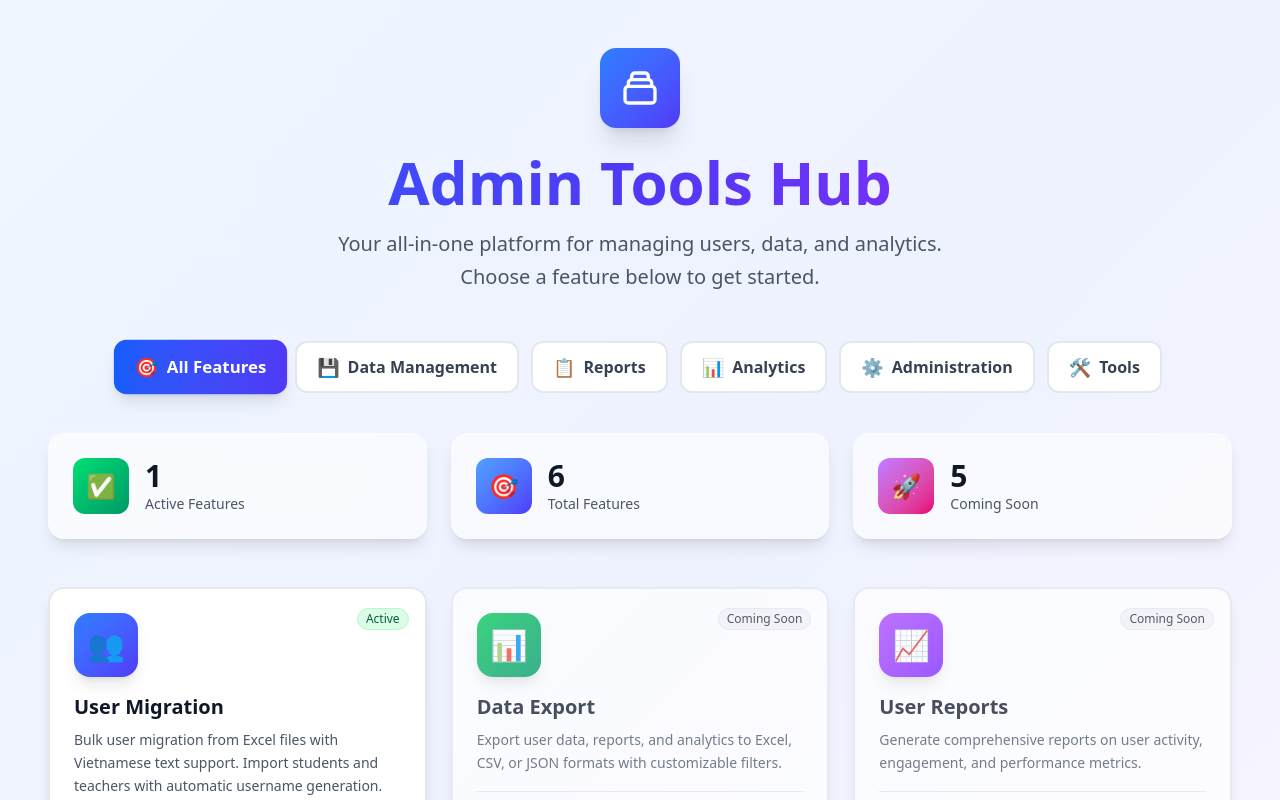
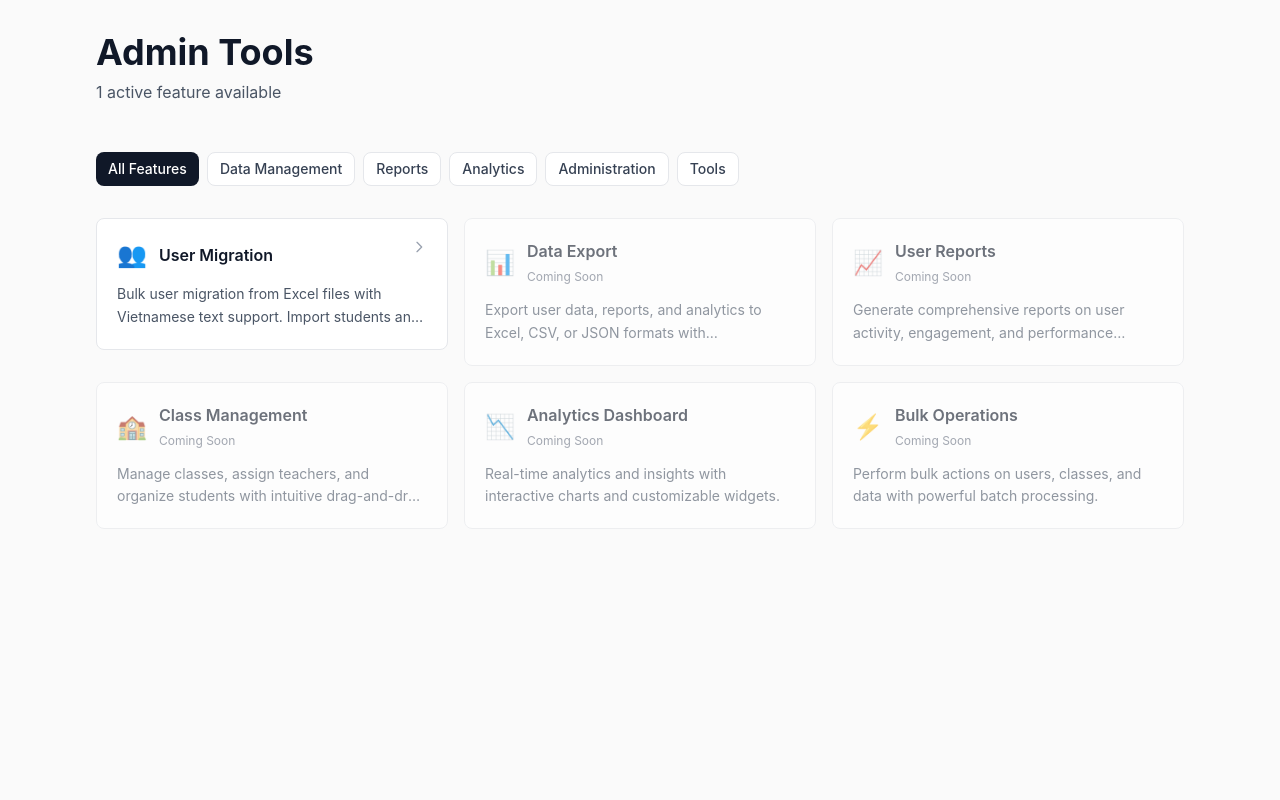
Before and after one commit to tdquang1196/quangtd10-test1, a Next.js app: page / in a window 1280 px wide. Shown: the top 800 px of the page. Built offline with nearby package versions, Linux system fonts and the light colour scheme.

Commit message:
Optimzie glabal style

```diff
--- a/app/features/user-migration/page.tsx
+++ b/app/features/user-migration/page.tsx
@@ -9,120 +9,87 @@ export default function UserMigrationPage() {
   const [isModalOpen, setIsModalOpen] = useState(false)
 
   return (
-    <div className="min-h-screen p-6 md:p-12">
-      <div className="max-w-6xl mx-auto">
+    <div className="min-h-screen p-4 md:p-8 max-w-4xl mx-auto">
       {/* Breadcrumb */}
-        <nav className="mb-8">
       <Link
         href="/"
-            className="inline-flex items-center gap-2 text-gray-600 hover:text-blue-600 transition-colors"
+        className="inline-flex items-center gap-2 text-sm text-gray-600 hover:text-gray-900 mb-8"
       >
-            <svg className="w-5 h-5" fill="none" stroke="currentColor" viewBox="0 0 24 24">
+        <svg className="w-4 h-4" fill="none" stroke="currentColor" viewBox="0 0 24 24">
           <path strokeLinecap="round" strokeLinejoin="round" strokeWidth={2} d="M10 19l-7-7m0 0l7-7m-7 7h18" />
         </svg>
-            <span className="font-medium">Back to Features</span>
+        Back
       </Link>
-        </nav>
 
       {/* Header */}
-        <div className="text-center mb-12">
-          <div className="inline-flex items-center justify-center w-20 h-20 bg-gradient-to-br from-blue-500 to-indigo-600 rounded-2xl mb-6 shadow-xl">
-            <svg className="w-10 h-10 text-white" fill="none" stroke="currentColor" viewBox="0 0 24 24">
-              <path strokeLinecap="round" strokeLinejoin="round" strokeWidth={2} d="M12 4.354a4 4 0 110 5.292M15 21H3v-1a6 6 0 0112 0v1zm0 0h6v-1a6 6 0 00-9-5.197M13 7a4 4 0 11-8 0 4 4 0 018 0z" />
-            </svg>
-          </div>
-
-          <h1 className="text-5xl font-bold bg-gradient-to-r from-blue-600 via-indigo-600 to-purple-600 bg-clip-text text-transparent mb-4">
-            User Migration Tool
+      <div className="mb-8">
+        <h1 className="text-3xl md:text-4xl font-bold text-gray-900 mb-2">
+          User Migration
         </h1>
-
-          <p className="text-lg text-gray-600 mb-8 leading-relaxed max-w-2xl mx-auto">
-            Bulk user migration made simple. Upload your Excel file, preview the data,
-            and migrate students and teachers with just a few clicks.
+        <p className="text-gray-600">
+          Bulk import students and teachers from Excel files
         </p>
       </div>
 
-        {/* Features Grid */}
-        <div className="grid grid-cols-1 md:grid-cols-3 gap-6 mb-10">
-          <div className="bg-white/60 backdrop-blur-sm rounded-xl p-6 shadow-lg border border-white/20">
-            <div className="w-12 h-12 bg-blue-100 rounded-lg flex items-center justify-center mx-auto mb-3">
-              <svg className="w-6 h-6 text-blue-600" fill="none" stroke="currentColor" viewBox="0 0 24 24">
-                <path strokeLinecap="round" strokeLinejoin="round" strokeWidth={2} d="M9 12h6m-6 4h6m2 5H7a2 2 0 01-2-2V5a2 2 0 012-2h5.586a1 1 0 01.707.293l5.414 5.414a1 1 0 01.293.707V19a2 2 0 01-2 2z" />
-              </svg>
+      {/* Steps */}
+      <div className="grid grid-cols-1 md:grid-cols-3 gap-4 mb-8">
+        <div className="bg-white rounded-lg border border-gray-200 p-4">
+          <div className="flex items-center gap-3 mb-2">
+            <div className="w-6 h-6 rounded-full bg-gray-900 text-white flex items-center justify-center text-sm font-semibold">
+              1
             </div>
-            <h3 className="font-semibold text-gray-800 mb-1 text-center">Excel Upload</h3>
-            <p className="text-sm text-gray-600 text-center">Upload and process Excel files with Vietnamese text support</p>
+            <h3 className="font-semibold">Upload</h3>
+          </div>
+          <p className="text-sm text-gray-600">Upload Excel file with user data</p>
         </div>
 
-          <div className="bg-white/60 backdrop-blur-sm rounded-xl p-6 shadow-lg border border-white/20">
-            <div className="w-12 h-12 bg-indigo-100 rounded-lg flex items-center justify-center mx-auto mb-3">
-              <svg className="w-6 h-6 text-indigo-600" fill="none" stroke="currentColor" viewBox="0 0 24 24">
-                <path strokeLinecap="round" strokeLinejoin="round" strokeWidth={2} d="M15 12a3 3 0 11-6 0 3 3 0 016 0z" />
-                <path strokeLinecap="round" strokeLinejoin="round" strokeWidth={2} d="M2.458 12C3.732 7.943 7.523 5 12 5c4.478 0 8.268 2.943 9.542 7-1.274 4.057-5.064 7-9.542 7-4.477 0-8.268-2.943-9.542-7z" />
-              </svg>
+        <div className="bg-white rounded-lg border border-gray-200 p-4">
+          <div className="flex items-center gap-3 mb-2">
+            <div className="w-6 h-6 rounded-full bg-gray-900 text-white flex items-center justify-center text-sm font-semibold">
+              2
             </div>
-            <h3 className="font-semibold text-gray-800 mb-1 text-center">Live Preview</h3>
-            <p className="text-sm text-gray-600 text-center">Review all data before migration with detailed previews</p>
+            <h3 className="font-semibold">Preview</h3>
+          </div>
+          <p className="text-sm text-gray-600">Review processed data</p>
         </div>
 
-          <div className="bg-white/60 backdrop-blur-sm rounded-xl p-6 shadow-lg border border-white/20">
-            <div className="w-12 h-12 bg-purple-100 rounded-lg flex items-center justify-center mx-auto mb-3">
-              <svg className="w-6 h-6 text-purple-600" fill="none" stroke="currentColor" viewBox="0 0 24 24">
-                <path strokeLinecap="round" strokeLinejoin="round" strokeWidth={2} d="M9 12l2 2 4-4m6 2a9 9 0 11-18 0 9 9 0 0118 0z" />
-              </svg>
+        <div className="bg-white rounded-lg border border-gray-200 p-4">
+          <div className="flex items-center gap-3 mb-2">
+            <div className="w-6 h-6 rounded-full bg-gray-900 text-white flex items-center justify-center text-sm font-semibold">
+              3
             </div>
-            <h3 className="font-semibold text-gray-800 mb-1 text-center">Bulk Migration</h3>
-            <p className="text-sm text-gray-600 text-center">Migrate hundreds of users efficiently with error handling</p>
+            <h3 className="font-semibold">Migrate</h3>
+          </div>
+          <p className="text-sm text-gray-600">Execute migration and view results</p>
         </div>
       </div>
 
-        {/* How it Works */}
-        <div className="bg-white rounded-2xl shadow-xl p-8 mb-10 border-2 border-gray-200">
-          <h2 className="text-2xl font-bold text-gray-900 mb-6 text-center">How It Works</h2>
-          <div className="grid grid-cols-1 md:grid-cols-3 gap-8">
-            <div className="text-center">
-              <div className="w-16 h-16 bg-gradient-to-br from-blue-500 to-indigo-600 rounded-full flex items-center justify-center mx-auto mb-4 text-white text-2xl font-bold">
-                1
-              </div>
-              <h3 className="font-bold text-gray-900 mb-2">Upload Excel</h3>
-              <p className="text-sm text-gray-600">Upload your Excel file with student and teacher data</p>
-            </div>
-            <div className="text-center">
-              <div className="w-16 h-16 bg-gradient-to-br from-indigo-500 to-purple-600 rounded-full flex items-center justify-center mx-auto mb-4 text-white text-2xl font-bold">
-                2
-              </div>
-              <h3 className="font-bold text-gray-900 mb-2">Preview Data</h3>
-              <p className="text-sm text-gray-600">Review processed data, usernames, and class assignments</p>
-            </div>
-            <div className="text-center">
-              <div className="w-16 h-16 bg-gradient-to-br from-purple-500 to-pink-600 rounded-full flex items-center justify-center mx-auto mb-4 text-white text-2xl font-bold">
-                3
-              </div>
-              <h3 className="font-bold text-gray-900 mb-2">Migrate Users</h3>
-              <p className="text-sm text-gray-600">Execute migration and view results with error tracking</p>
-            </div>
-          </div>
+      {/* Requirements */}
+      <div className="bg-gray-50 rounded-lg border border-gray-200 p-6 mb-8">
+        <h2 className="font-semibold mb-3">Excel File Format</h2>
+        <ul className="space-y-2 text-sm text-gray-600">
+          <li className="flex items-start gap-2">
+            <span className="text-gray-400">•</span>
+            <span><strong>Column 1:</strong> Full name (Vietnamese text supported)</span>
+          </li>
+          <li className="flex items-start gap-2">
+            <span className="text-gray-400">•</span>
+            <span><strong>Column 2:</strong> Grade (e.g., 1A, 2B, 3C)</span>
+          </li>
+          <li className="flex items-start gap-2">
+            <span className="text-gray-400">•</span>
+            <span><strong>Column 3:</strong> Phone number</span>
+          </li>
+        </ul>
       </div>
 
       {/* CTA */}
-        <div className="text-center">
       <Button
         onClick={() => setIsModalOpen(true)}
         size="lg"
-            icon={
-              <svg className="w-5 h-5" fill="none" stroke="currentColor" viewBox="0 0 24 24">
-                <path strokeLinecap="round" strokeLinejoin="round" strokeWidth={2} d="M13 10V3L4 14h7v7l9-11h-7z" />
-              </svg>
-            }
       >
-            Launch Migration Tool
+        Start Migration
       </Button>
-
-          <p className="text-sm text-gray-500 mt-4">
-            Supports Excel (.xlsx, .xls) files with automatic username generation
-          </p>
-        </div>
-      </div>
 
       <MigrationModal
         isOpen={isModalOpen}
--- a/app/globals.css
+++ b/app/globals.css
@@ -5,9 +5,9 @@
 }
 
 body {
-  font-family: system-ui, -apple-system, BlinkMacSystemFont, 'Segoe UI', Roboto, 'Helvetica Neue', Arial, sans-serif;
+  font-family: -apple-system, BlinkMacSystemFont, 'Segoe UI', Roboto, 'Helvetica Neue', Arial, sans-serif;
   -webkit-font-smoothing: antialiased;
   -moz-osx-font-smoothing: grayscale;
-  background: linear-gradient(to bottom right, rgb(239 246 255), rgb(238 242 255), rgb(250 245 255));
-  min-height: 100vh;
+  background-color: #fafafa;
+  color: #1f2937;
 }
--- a/app/page.tsx
+++ b/app/page.tsx
@@ -11,85 +11,39 @@ export default function Home() {
     ? FEATURES
     : FEATURES.filter(f => f.category === selectedCategory)
 
+  const activeCount = FEATURES.filter(f => f.status === 'active').length
+
   return (
-    <main className="min-h-screen p-6 md:p-12">
-      <div className="max-w-7xl mx-auto">
-        {/* Header */}
-        <div className="text-center mb-12">
-          <div className="inline-flex items-center justify-center w-20 h-20 bg-gradient-to-br from-blue-500 to-indigo-600 rounded-2xl mb-6 shadow-xl">
-            <svg className="w-10 h-10 text-white" fill="none" stroke="currentColor" viewBox="0 0 24 24">
-              <path strokeLinecap="round" strokeLinejoin="round" strokeWidth={2} d="M19 11H5m14 0a2 2 0 012 2v6a2 2 0 01-2 2H5a2 2 0 01-2-2v-6a2 2 0 012-2m14 0V9a2 2 0 00-2-2M5 11V9a2 2 0 012-2m0 0V5a2 2 0 012-2h6a2 2 0 012 2v2M7 7h10" />
-            </svg>
-          </div>
-
-          <h1 className="text-5xl md:text-6xl font-bold bg-gradient-to-r from-blue-600 via-indigo-600 to-purple-600 bg-clip-text text-transparent mb-4">
-            Admin Tools Hub
+    <main className="min-h-screen p-4 md:p-8 max-w-6xl mx-auto">
+      {/* Minimal Header */}
+      <div className="mb-12">
+        <h1 className="text-3xl md:text-4xl font-bold text-gray-900 mb-2">
+          Admin Tools
         </h1>
-
-          <p className="text-lg md:text-xl text-gray-600 max-w-2xl mx-auto leading-relaxed">
-            Your all-in-one platform for managing users, data, and analytics. Choose a feature below to get started.
+        <p className="text-gray-600">
+          {activeCount} active feature{activeCount !== 1 ? 's' : ''} available
         </p>
       </div>
 
-        {/* Category Filter */}
-        <div className="flex flex-wrap justify-center gap-3 mb-10">
+      {/* Compact Category Filter */}
+      <div className="flex flex-wrap gap-2 mb-8">
         {FEATURE_CATEGORIES.map(category => (
           <button
             key={category.id}
             onClick={() => setSelectedCategory(category.id)}
-              className={`px-5 py-2.5 rounded-xl font-semibold transition-all duration-200 flex items-center gap-2 ${
+            className={`px-3 py-1.5 rounded-lg text-sm font-medium transition-colors ${
               selectedCategory === category.id
-                  ? 'bg-gradient-to-r from-blue-600 to-indigo-600 text-white shadow-lg scale-105'
-                  : 'bg-white text-gray-700 hover:bg-gray-50 border-2 border-gray-200 hover:border-blue-300'
+                ? 'bg-gray-900 text-white'
+                : 'bg-white text-gray-700 hover:bg-gray-100 border border-gray-200'
             }`}
           >
-              <span className="text-lg">{category.icon}</span>
-              <span>{category.label}</span>
+            {category.label}
           </button>
         ))}
       </div>
 
-        {/* Stats */}
-        <div className="grid grid-cols-1 md:grid-cols-3 gap-6 mb-12">
-          <div className="bg-white/60 backdrop-blur-sm rounded-2xl p-6 shadow-lg border border-white/20">
-            <div className="flex items-center gap-4">
-              <div className="w-14 h-14 bg-gradient-to-br from-green-400 to-emerald-600 rounded-xl flex items-center justify-center">
-                <span className="text-2xl">✅</span>
-              </div>
-              <div>
-                <div className="text-3xl font-bold text-gray-900">{FEATURES.filter(f => f.status === 'active').length}</div>
-                <div className="text-sm text-gray-600">Active Features</div>
-              </div>
-            </div>
-          </div>
-
-          <div className="bg-white/60 backdrop-blur-sm rounded-2xl p-6 shadow-lg border border-white/20">
-            <div className="flex items-center gap-4">
-              <div className="w-14 h-14 bg-gradient-to-br from-blue-400 to-indigo-600 rounded-xl flex items-center justify-center">
-                <span className="text-2xl">🎯</span>
-              </div>
-              <div>
-                <div className="text-3xl font-bold text-gray-900">{FEATURES.length}</div>
-                <div className="text-sm text-gray-600">Total Features</div>
-              </div>
-            </div>
-          </div>
-
-          <div className="bg-white/60 backdrop-blur-sm rounded-2xl p-6 shadow-lg border border-white/20">
-            <div className="flex items-center gap-4">
-              <div className="w-14 h-14 bg-gradient-to-br from-purple-400 to-pink-600 rounded-xl flex items-center justify-center">
-                <span className="text-2xl">🚀</span>
-              </div>
-              <div>
-                <div className="text-3xl font-bold text-gray-900">{FEATURES.filter(f => f.status === 'coming-soon').length}</div>
-                <div className="text-sm text-gray-600">Coming Soon</div>
-              </div>
-            </div>
-          </div>
-        </div>
-
-        {/* Features Grid */}
-        <div className="grid grid-cols-1 md:grid-cols-2 lg:grid-cols-3 gap-6">
+      {/* Clean Features Grid */}
+      <div className="grid grid-cols-1 md:grid-cols-2 lg:grid-cols-3 gap-4">
         {filteredFeatures.map(feature => (
           <FeatureCard key={feature.id} feature={feature} />
         ))}
@@ -97,20 +51,10 @@ export default function Home() {
 
       {/* No Features Message */}
       {filteredFeatures.length === 0 && (
-          <div className="text-center py-20">
-            <div className="text-6xl mb-4">🔍</div>
-            <h3 className="text-2xl font-bold text-gray-900 mb-2">No features found</h3>
-            <p className="text-gray-600">Try selecting a different category</p>
+        <div className="text-center py-16">
+          <p className="text-gray-500">No features in this category</p>
         </div>
       )}
-
-        {/* Footer */}
-        <div className="mt-16 text-center">
-          <p className="text-sm text-gray-500">
-            Select a feature card to access its functionality. More features coming soon!
-          </p>
-        </div>
-      </div>
     </main>
   )
 }
--- a/components/Notification.tsx
+++ b/components/Notification.tsx
@@ -13,49 +13,23 @@ export default function Notification({ message, type, onClose }: NotificationPro
   }, [onClose])
 
   const typeStyles = {
-    success: 'bg-gradient-to-r from-green-500 to-emerald-500 border-green-400',
-    error: 'bg-gradient-to-r from-red-500 to-rose-500 border-red-400',
-    warning: 'bg-gradient-to-r from-yellow-500 to-orange-500 border-yellow-400',
-    info: 'bg-gradient-to-r from-blue-500 to-indigo-500 border-blue-400'
-  }
-
-  const icons = {
-    success: (
-      <svg className="w-6 h-6" fill="none" stroke="currentColor" viewBox="0 0 24 24">
-        <path strokeLinecap="round" strokeLinejoin="round" strokeWidth={2} d="M9 12l2 2 4-4m6 2a9 9 0 11-18 0 9 9 0 0118 0z" />
-      </svg>
-    ),
-    error: (
-      <svg className="w-6 h-6" fill="none" stroke="currentColor" viewBox="0 0 24 24">
-        <path strokeLinecap="round" strokeLinejoin="round" strokeWidth={2} d="M10 14l2-2m0 0l2-2m-2 2l-2-2m2 2l2 2m7-2a9 9 0 11-18 0 9 9 0 0118 0z" />
-      </svg>
-    ),
-    warning: (
-      <svg className="w-6 h-6" fill="none" stroke="currentColor" viewBox="0 0 24 24">
-        <path strokeLinecap="round" strokeLinejoin="round" strokeWidth={2} d="M12 9v2m0 4h.01m-6.938 4h13.856c1.54 0 2.502-1.667 1.732-3L13.732 4c-.77-1.333-2.694-1.333-3.464 0L3.34 16c-.77 1.333.192 3 1.732 3z" />
-      </svg>
-    ),
-    info: (
-      <svg className="w-6 h-6" fill="none" stroke="currentColor" viewBox="0 0 24 24">
-        <path strokeLinecap="round" strokeLinejoin="round" strokeWidth={2} d="M13 16h-1v-4h-1m1-4h.01M21 12a9 9 0 11-18 0 9 9 0 0118 0z" />
-      </svg>
-    )
+    success: 'bg-gray-900 border-gray-800',
+    error: 'bg-red-600 border-red-700',
+    warning: 'bg-orange-600 border-orange-700',
+    info: 'bg-blue-600 border-blue-700'
   }
 
   return (
-    <div className={`fixed top-6 right-6 ${typeStyles[type]} text-white px-6 py-4 rounded-2xl shadow-2xl z-[9999] min-w-[320px] max-w-md border-2 animate-slide-in`}>
-      <div className="flex items-start gap-4">
-        <div className="flex-shrink-0 mt-0.5">
-          {icons[type]}
-        </div>
-        <div className="flex-1 text-sm font-medium leading-relaxed">
+    <div className={`fixed top-4 right-4 ${typeStyles[type]} text-white px-4 py-3 rounded-lg shadow-lg z-[9999] max-w-sm border animate-slide-in`}>
+      <div className="flex items-center gap-3">
+        <div className="flex-1 text-sm">
           {message}
         </div>
         <button
           onClick={onClose}
-          className="flex-shrink-0 text-white/80 hover:text-white transition-colors focus:outline-none"
+          className="flex-shrink-0 text-white/70 hover:text-white transition-colors focus:outline-none"
         >
-          <svg className="w-5 h-5" fill="none" stroke="currentColor" viewBox="0 0 24 24">
+          <svg className="w-4 h-4" fill="none" stroke="currentColor" viewBox="0 0 24 24">
             <path strokeLinecap="round" strokeLinejoin="round" strokeWidth={2} d="M6 18L18 6M6 6l12 12" />
           </svg>
         </button>
@@ -64,16 +38,16 @@ export default function Notification({ message, type, onClose }: NotificationPro
       <style jsx global>{`
         @keyframes slide-in {
           from {
-            transform: translateX(100%);
+            transform: translateY(-1rem);
             opacity: 0;
           }
           to {
-            transform: translateX(0);
+            transform: translateY(0);
             opacity: 1;
           }
         }
         .animate-slide-in {
-          animation: slide-in 0.3s ease-out;
+          animation: slide-in 0.2s ease-out;
         }
       `}</style>
     </div>
--- a/components/ui/FeatureCard.tsx
+++ b/components/ui/FeatureCard.tsx
@@ -2,7 +2,6 @@
 
 import Link from 'next/link'
 import { Feature } from '@/constants/features'
-import { Badge } from './Badge'
 
 interface FeatureCardProps {
   feature: Feature
@@ -18,46 +17,36 @@ export const FeatureCard: React.FC<FeatureCardProps> = ({ feature }) => {
 
   return (
     <CardWrapper {...cardProps}>
-      <div className={`group relative bg-white rounded-2xl shadow-lg border-2 border-gray-200 p-6 transition-all duration-300 ${
-        isActive ? 'hover:shadow-2xl hover:scale-105 hover:border-blue-400 cursor-pointer' : 'opacity-75'
+      <div className={`group bg-white rounded-lg border border-gray-200 p-5 transition-all ${
+        isActive ? 'hover:border-gray-900 hover:shadow-sm cursor-pointer' : 'opacity-60'
       } ${isComingSoon ? 'cursor-not-allowed' : ''}`}>
-        {/* Status Badge */}
-        <div className="absolute top-4 right-4">
-          {isBeta && <Badge variant="warning" size="sm">Beta</Badge>}
-          {isComingSoon && <Badge variant="default" size="sm">Coming Soon</Badge>}
-          {isActive && <Badge variant="success" size="sm">Active</Badge>}
+        {/* Header */}
+        <div className="flex items-start justify-between mb-3">
+          <div className="flex items-center gap-3">
+            <span className="text-2xl">{feature.icon}</span>
+            <div>
+              <h3 className="font-semibold text-gray-900 group-hover:text-gray-700">
+                {feature.title}
+              </h3>
+              {!isActive && (
+                <span className="text-xs text-gray-500">
+                  {isBeta && 'Beta'}
+                  {isComingSoon && 'Coming Soon'}
+                </span>
+              )}
+            </div>
+          </div>
+          {isActive && (
+            <svg className="w-4 h-4 text-gray-400 group-hover:text-gray-900 transition-colors" fill="none" stroke="currentColor" viewBox="0 0 24 24">
+              <path strokeLinecap="round" strokeLinejoin="round" strokeWidth={2} d="M9 5l7 7-7 7" />
+            </svg>
+          )}
         </div>
 
-        {/* Icon */}
-        <div className={`w-16 h-16 bg-gradient-to-br ${feature.gradient} rounded-2xl flex items-center justify-center mb-4 shadow-lg group-hover:shadow-xl transition-shadow`}>
-          <span className="text-3xl">{feature.icon}</span>
-        </div>
-
-        {/* Title */}
-        <h3 className="text-xl font-bold text-gray-900 mb-2 group-hover:text-blue-600 transition-colors">
-          {feature.title}
-        </h3>
-
         {/* Description */}
-        <p className="text-sm text-gray-600 leading-relaxed line-clamp-3">
+        <p className="text-sm text-gray-600 line-clamp-2 leading-relaxed">
           {feature.description}
         </p>
-
-        {/* Category */}
-        <div className="mt-4 pt-4 border-t border-gray-200">
-          <span className="text-xs font-semibold text-gray-500 uppercase tracking-wide">
-            {feature.category}
-          </span>
-        </div>
-
-        {/* Hover Arrow */}
-        {isActive && (
-          <div className="absolute bottom-6 right-6 opacity-0 group-hover:opacity-100 transform translate-x-2 group-hover:translate-x-0 transition-all">
-            <svg className="w-6 h-6 text-blue-600" fill="none" stroke="currentColor" viewBox="0 0 24 24">
-              <path strokeLinecap="round" strokeLinejoin="round" strokeWidth={2} d="M17 8l4 4m0 0l-4 4m4-4H3" />
-            </svg>
-          </div>
-        )}
       </div>
     </CardWrapper>
   )
```
Lines whose indentation alone changed are shown as unchanged.
